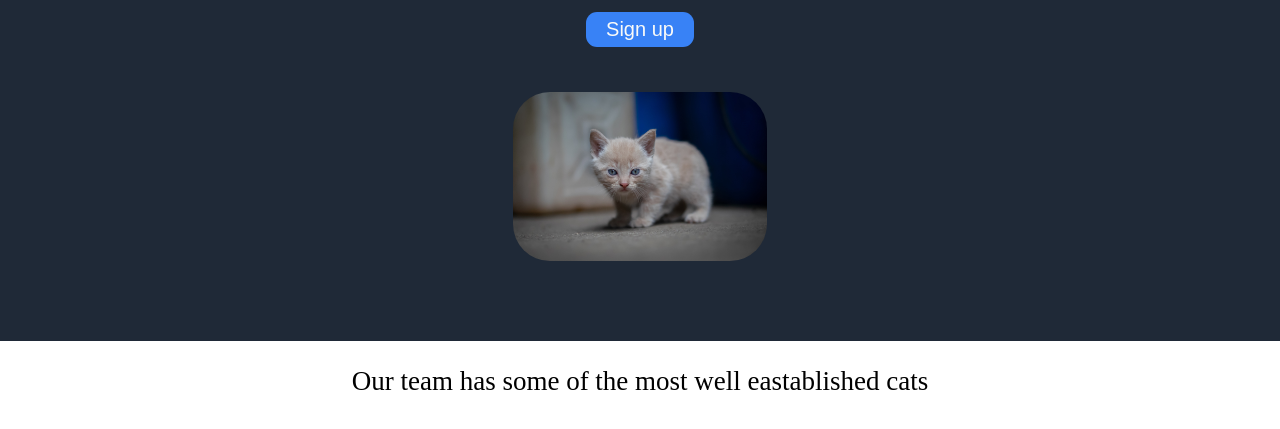
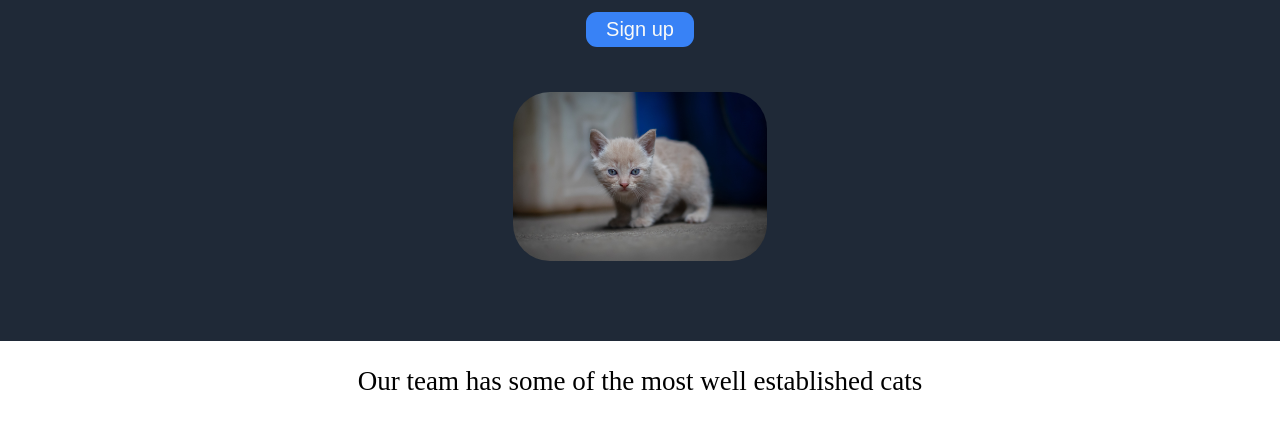
Before and after one commit to Krissny/Landingpage, a plain HTML site: page index.html in a window 1280 px wide. Shown: the part 325-754 px from the top of the page. Drawn offline with Linux system fonts and the light colour scheme.

Commit message:
Remove grammatical error

```diff
--- a/index.html
+++ b/index.html
@@ -26,7 +26,7 @@
         </div>
         <img src="img/julian-berengar-solter-BsKW-3YzVJA-unsplash.jpg", alt="This is a dog">
     </div>
-    <p class="text mid">Our team has some of the most well eastablished cats </p>
+    <p class="text mid">Our team has some of the most well established cats </p>
     <div class="cards">
         <div>
             <div class = "box"><img src="img/cat1.jpg" alt="polite cat"></div>
@@ -48,7 +48,7 @@
 
     <div class="quote-box">
         <p class="quote">In the world of curiosity, every paw-step is a leap of wisdom, and every whisker twitch holds the secret to a purr-fectly enchanting life.</p>
-        <p class="designation">-God of cats</p>
+        <p class="designation">- God of cats</p>
     </div>
 
     <div class="signup">
```
